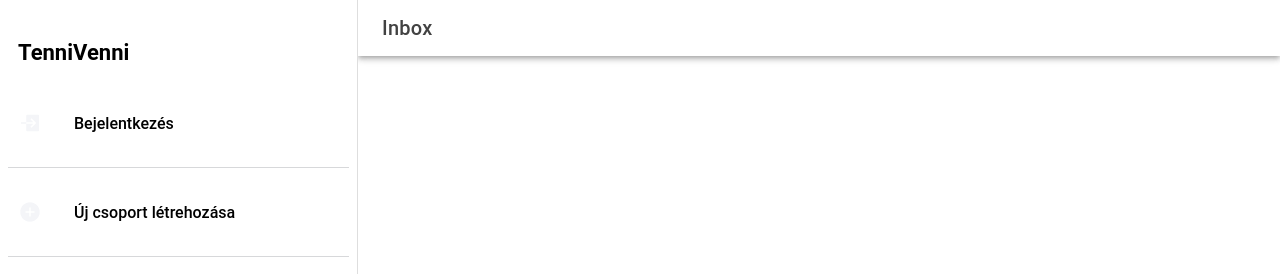
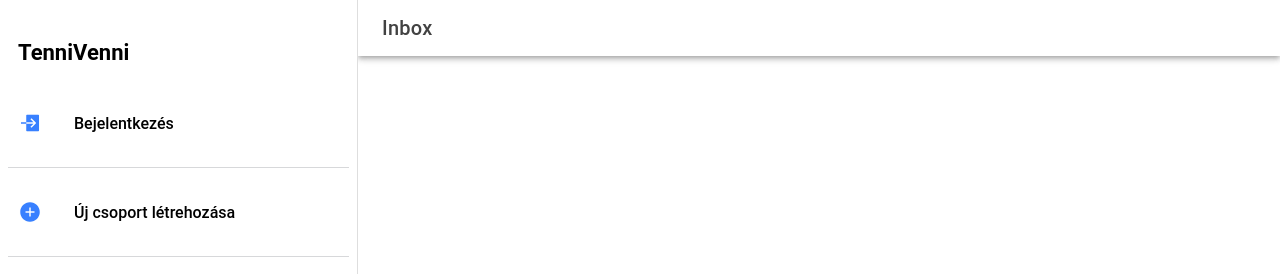
Before and after one commit to LBlanka99/task-manager, a React (Vite) app in the folder ClientApp/: page /folder/Inbox in a window 1280 px wide. Shown: the top 274 px of the page. Built offline with nearby package versions, Linux system fonts and the light colour scheme.

Commit message:
set menu icons' color to primary

```diff
--- a/ClientApp/src/components/Menu.tsx
+++ b/ClientApp/src/components/Menu.tsx
@@ -106,12 +106,12 @@ const Menu: React.FC<MenuProps> = ({userCookie, setUserCookie}) => {
           <IonMenuToggle autoHide={false}>
             {userCookie ?
             <IonItem routerLink={"/login"} routerDirection="none" lines="none" detail={false} onClick={handleLogout}>
-              <IonIcon aria-hidden="true" slot="start" ios={logOutOutline} md={logOutSharp} />
+              <IonIcon color="primary" aria-hidden="true" slot="start" ios={logOutOutline} md={logOutSharp} />
               <IonLabel>Kijelentkezés</IonLabel>
             </IonItem>
             :
             <IonItem className={location.pathname === "/login" ? 'selected' : ''} routerLink={"/login"} routerDirection="none" lines="none" detail={false}>
-              <IonIcon aria-hidden="true" slot="start" ios={logInOutline} md={logInSharp} />
+              <IonIcon color="primary" aria-hidden="true" slot="start" ios={logInOutline} md={logInSharp} />
               <IonLabel>Bejelentkezés</IonLabel>
             </IonItem>
 
@@ -124,7 +124,7 @@ const Menu: React.FC<MenuProps> = ({userCookie, setUserCookie}) => {
             return (
               <IonMenuToggle key={index} autoHide={false}>
                 <IonItem className={location.pathname === appPage.url ? 'selected' : ''} routerLink={appPage.url} routerDirection="none" lines="none" detail={false}>
-                  <IonIcon aria-hidden="true" slot="start" ios={appPage.iosIcon} md={appPage.mdIcon} />
+                  <IonIcon color="primary" aria-hidden="true" slot="start" ios={appPage.iosIcon} md={appPage.mdIcon} />
                   <IonLabel>{appPage.title}</IonLabel>
                 </IonItem>
               </IonMenuToggle>
```
